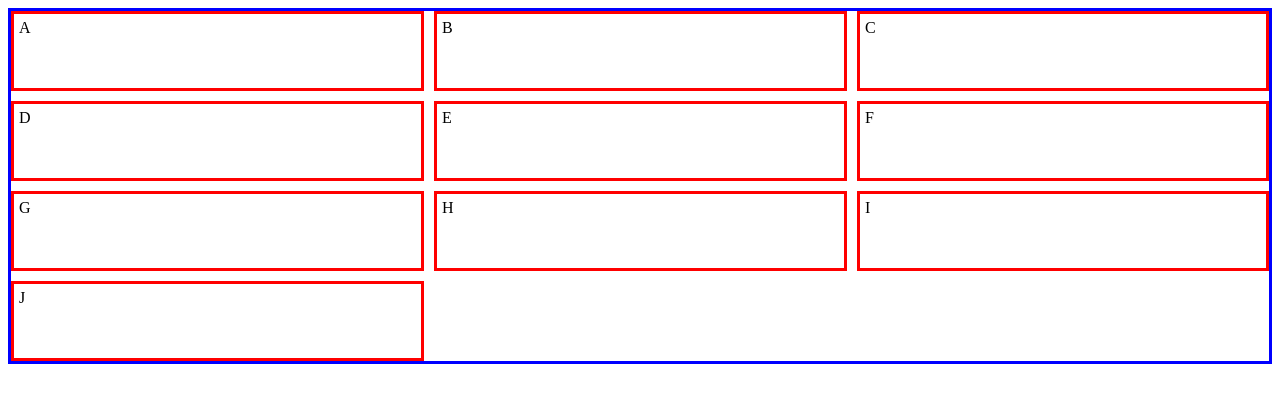
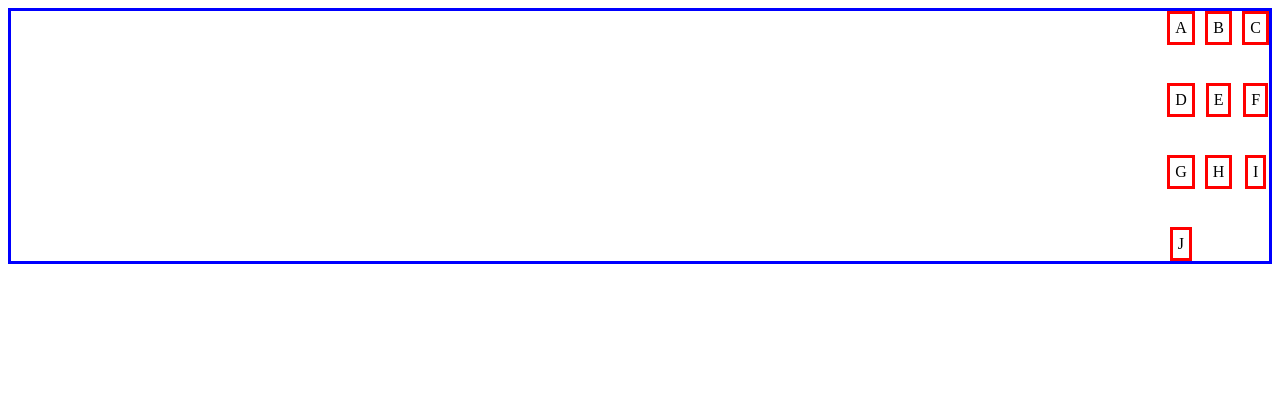
Before and after one commit to JeffersonNasc-Second/html-css, a plain HTML site: page exercicios/ex028/grid002/index.html in a window 1280 px wide. Drawn offline with Linux system fonts and the light colour scheme.

Commit message:
corrigido conforme o que foi aprendido

```diff
--- a/exercicios/ex028/grid002/index.html
+++ b/exercicios/ex028/grid002/index.html
@@ -7,13 +7,12 @@
     <style>
         div.container {
             border: 3px solid blue;
+            height: 250px;
             display: grid;
-            grid-template-rows: 80px 80px 80px;
-            grid-template-columns: auto auto auto;
-            grid-auto-rows: 80px;
+            grid-template: repeat(3, auto) / repeat(3, auto);
             gap: 10px;
-            place-items: normal normal;
-            place-content: normal normal;
+            place-items: start center;
+            place-content: space-between end;
         }
 
         div.item {
```
